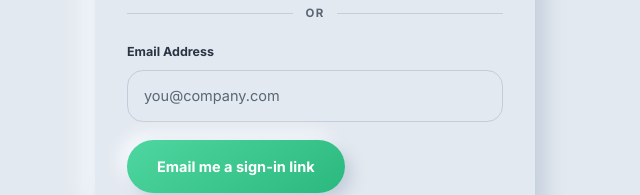
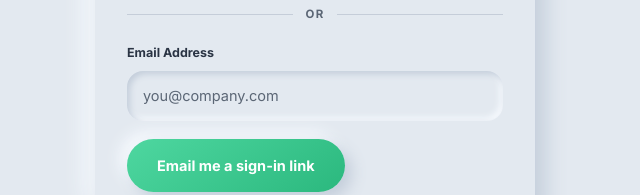
Before and after one commit to rj-manage/heyraunak, a Next.js app: page /sign-in in a window 1280 px wide. Shown: the part 458-653 px from the top of the page, without its empty margins (325-965 px from the left). Built offline with nearby package versions, Linux system fonts and the light colour scheme; no server answers.

Commit message:
Revert "Forms: flatten fields by dropping the soft shadow border"
Restores the soft neumorphic shadow around form fields on the public
enquiry form and the admin forms.

Co-authored-by: CommandCodeBot <noreply@commandcode.ai>

```diff
--- a/public/css/site.css
+++ b/public/css/site.css
@@ -1416,9 +1416,10 @@ section {
   font-size: 14.5px;
   color: var(--ink);
   background: var(--canvas);
-  border: 1px solid var(--dark);
+  border: none;
   border-radius: 14px;
   padding: 12px 14px;
+  box-shadow: var(--sh-in-s);
 }
 .enq-input:focus-visible {
   outline: 3px solid var(--mint-ink);
@@ -1429,7 +1430,7 @@ textarea.enq-input {
   min-height: 84px;
 }
 .enq-row.invalid .enq-input {
-  border-color: var(--coral-2);
+  box-shadow: inset 0 0 0 2px var(--coral-2);
 }
 .enq-err {
   font-size: 12px;
@@ -1476,20 +1477,20 @@ textarea.enq-input {
   font-size: 13px;
   color: var(--muted);
   background: var(--canvas);
-  border: 1px solid var(--dark);
   border-radius: 14px;
   padding: 12px 14px;
+  box-shadow: var(--sh-in-s);
 }
 .enq-slider {
   display: grid;
   gap: 8px;
   background: var(--canvas);
-  border: 1px solid var(--dark);
   border-radius: 14px;
   padding: 14px 16px 12px;
+  box-shadow: var(--sh-in-s);
 }
 .enq-row.invalid .enq-slider {
-  border-color: var(--coral-2);
+  box-shadow: inset 0 0 0 2px var(--coral-2);
 }
 .enq-range {
   width: 100%;
--- a/styles/app.css
+++ b/styles/app.css
@@ -515,10 +515,11 @@
   font-size: 14.5px;
   color: var(--ink);
   background: var(--canvas);
-  border: 1px solid var(--dark);
+  border: 0;
   border-radius: 16px;
+  box-shadow: var(--sh-in-s);
   padding: 13px 16px;
-  transition: border-color 0.18s ease;
+  transition: box-shadow 0.18s ease;
 }
 textarea.f-input {
   resize: vertical;
```
